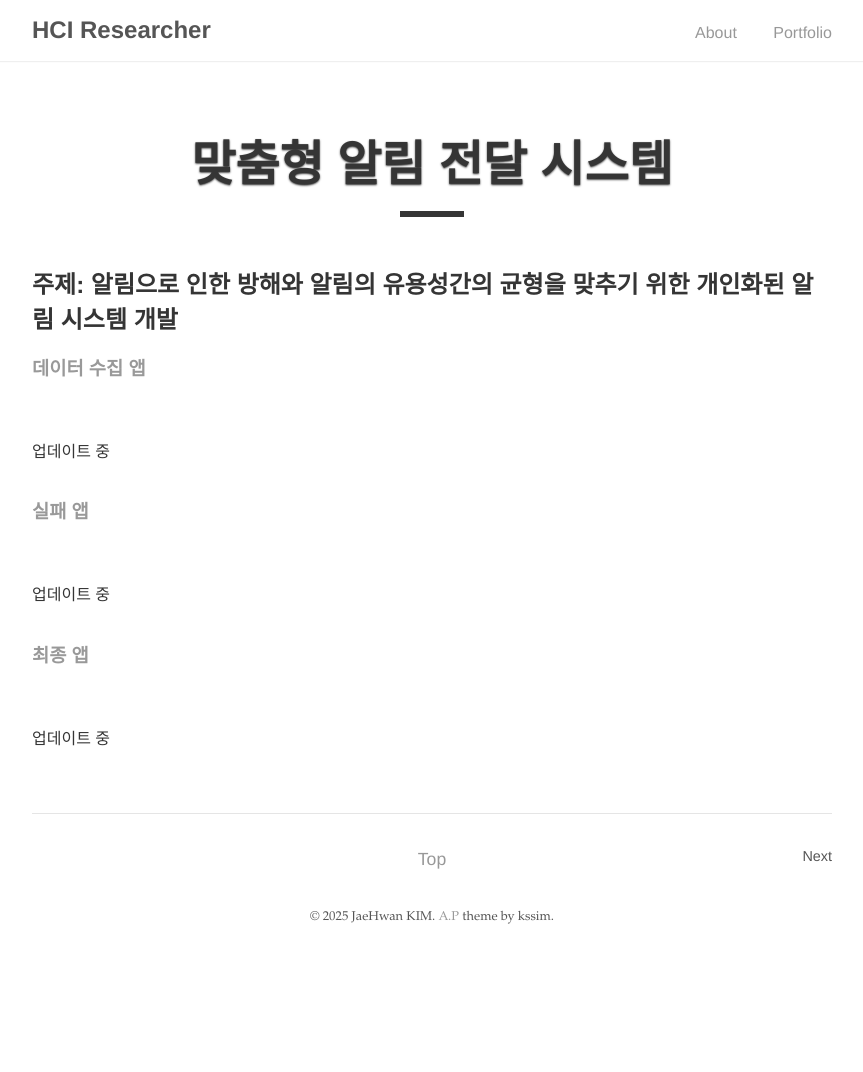
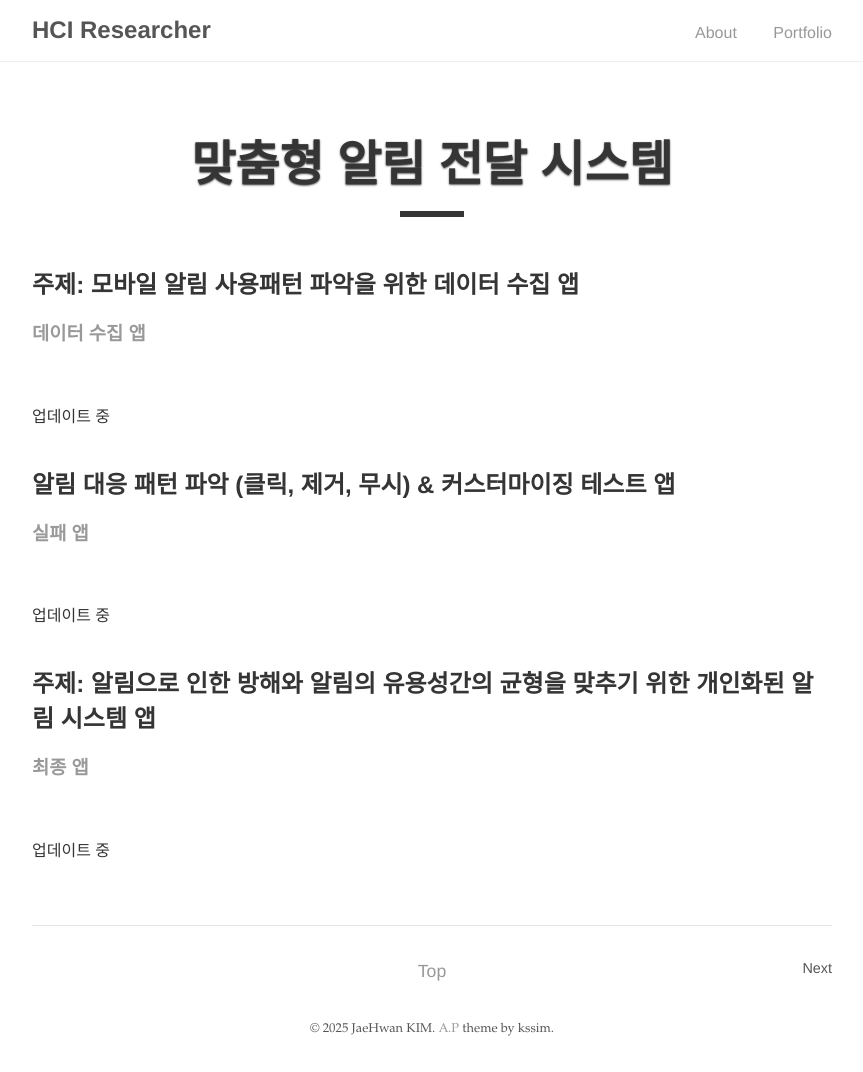
Before and after one commit to kjhwan98/kjhwan98.github.io, a Jekyll site: the page built from _posts/2023-09-01-project2.md, in a window 1280 px wide. Shown: the whole page, without its empty margins (208-1071 px from the left). Built offline with Jekyll 4.4.1, drawn with Linux system fonts in a browser that asks for light colours; before the commit the page ends 960 px from its top, so only the background shows below that.

Commit message:
Update 2023-09-01-project2.md

```diff
--- a/_posts/2023-09-01-project2.md
+++ b/_posts/2023-09-01-project2.md
@@ -6,17 +6,19 @@ tech: "kotlin, sql, python"
 type: K
 ---
 
-## 주제: 알림으로 인한 방해와 알림의 유용성간의 균형을 맞추기 위한 개인화된 알림 시스템 개발
+## 주제: 모바일 알림 사용패턴 파악을 위한 데이터 수집 앱
 ### [데이터 수집 앱](https://github.com/kjhwan98/UXCollect_proto)
 <br/>
 <br/> 업데이트 중
 <br/>
 <br/>
+## 알림 대응 패턴 파악 (클릭, 제거, 무시) & 커스터마이징 테스트 앱
 ### [실패 앱](https://github.com/kjhwan98/UXChannel_proto)
 <br/>
 <br/> 업데이트 중
 <br/>
 <br/>
+## 주제: 알림으로 인한 방해와 알림의 유용성간의 균형을 맞추기 위한 개인화된 알림 시스템 앱
 ### [최종 앱](https://github.com/kjhwan98/Customnotif)
 <br/>
 <br/> 업데이트 중
```
